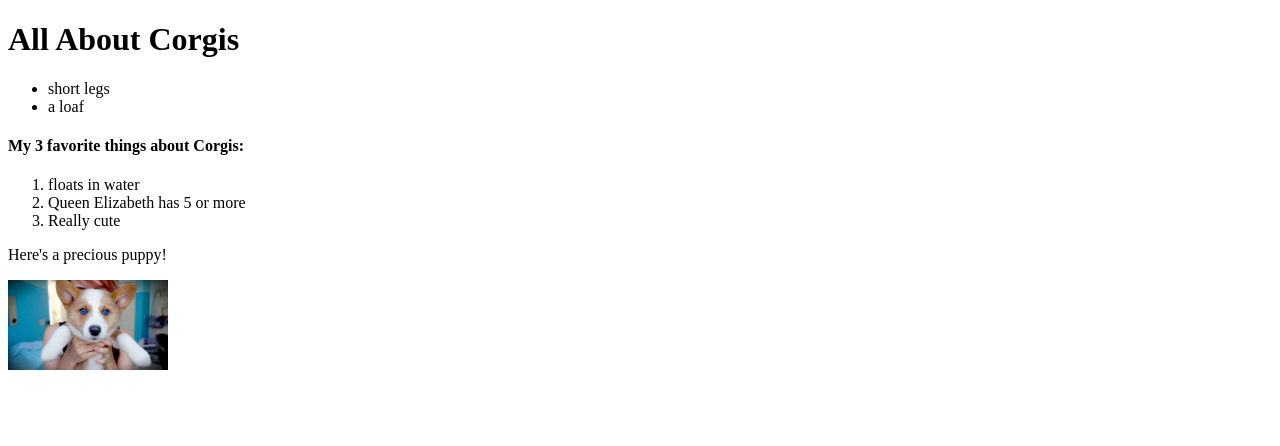
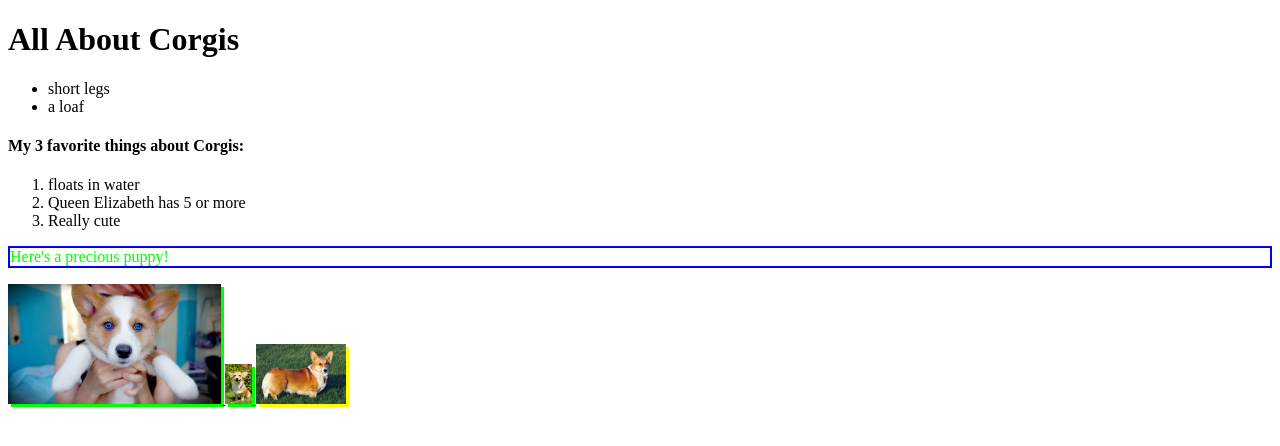
Before and after one commit to melissacole8/assignment2, a plain HTML site: page index.html in a window 1280 px wide. Drawn offline with Linux system fonts and the light colour scheme.

Commit message:
added elements

```diff
--- a/css/styles.css
+++ b/css/styles.css
@@ -0,0 +1,26 @@
+
+.green {
+    color: #00ff00
+}
+
+.blue-border {
+    border: 2px #0000ff solid;
+}
+
+#special-pic {
+    box-shadow: 3px 3px yellow;
+    height: 60px;
+}
+
+.corgi-gallery {
+    box-shadow: 3px 3px #00ff00;
+    height: 120px;
+}
+
+.small {
+    height: 40px;
+}
+
+img {
+    box-shadow: 3px 3px #ba3333;
+}
--- a/index.html
+++ b/index.html
@@ -5,7 +5,7 @@
 <head>
     <meta charset="utf-8">
     <title>Assignment2</title>
-
+    <link rel="stylesheet" type="text/css" href="css/styles.css">
 
     </head>
 
@@ -23,10 +23,16 @@
         <li>Queen Elizabeth has 5 or more</li>
         <li>Really cute</li>
         </ol>
-     <p>Here's a precious puppy!</p>
+     <p class="green blue-border"> Here's a precious puppy!</p>
     <a href="https://barkpost.com/our-favorite-barrels-of-fluff-10-fun-corgi-facts/" target="_blank">
-        <img alt="blue eyed corgi" src="images/corgi-blue-eyes.jpg" height="90" width="160">
+        <img class="corgi-gallery" alt="blue eyed corgi" src="images/corgi-blue-eyes.jpg">
         </a>
+
+        <a href="https://www.google.com/url?sa=i&rct=j&q=&esrc=s&source=images&cd=&cad=rja&uact=8&ved=2ahUKEwjv5JDYjfzdAhUBKKwKHV0OCP8Qjhx6BAgBEAM&url=https%3A%2F%2Fwww.buzzfeed.com%2Fchelseamarshall%2Fbow-down-corgis&psig=AOvVaw2x3vOwEwNjmRn7iXO3SAGX&ust=1539268904293553">
+        <img class="corgi-gallery small" alt="blue eyed corgi" src="images/longform-original-22600-1411489016-22.webp">
+             </a>
+
+        <img id="special-pic" alt="blue eyed corgi" src="images/Welchcorgipembroke.JPG">
 
     </body>
 
```
Also changed, not shown: images/Welchcorgipembroke.JPG (added), images/longform-original-22600-1411489016-22.webp (added).
